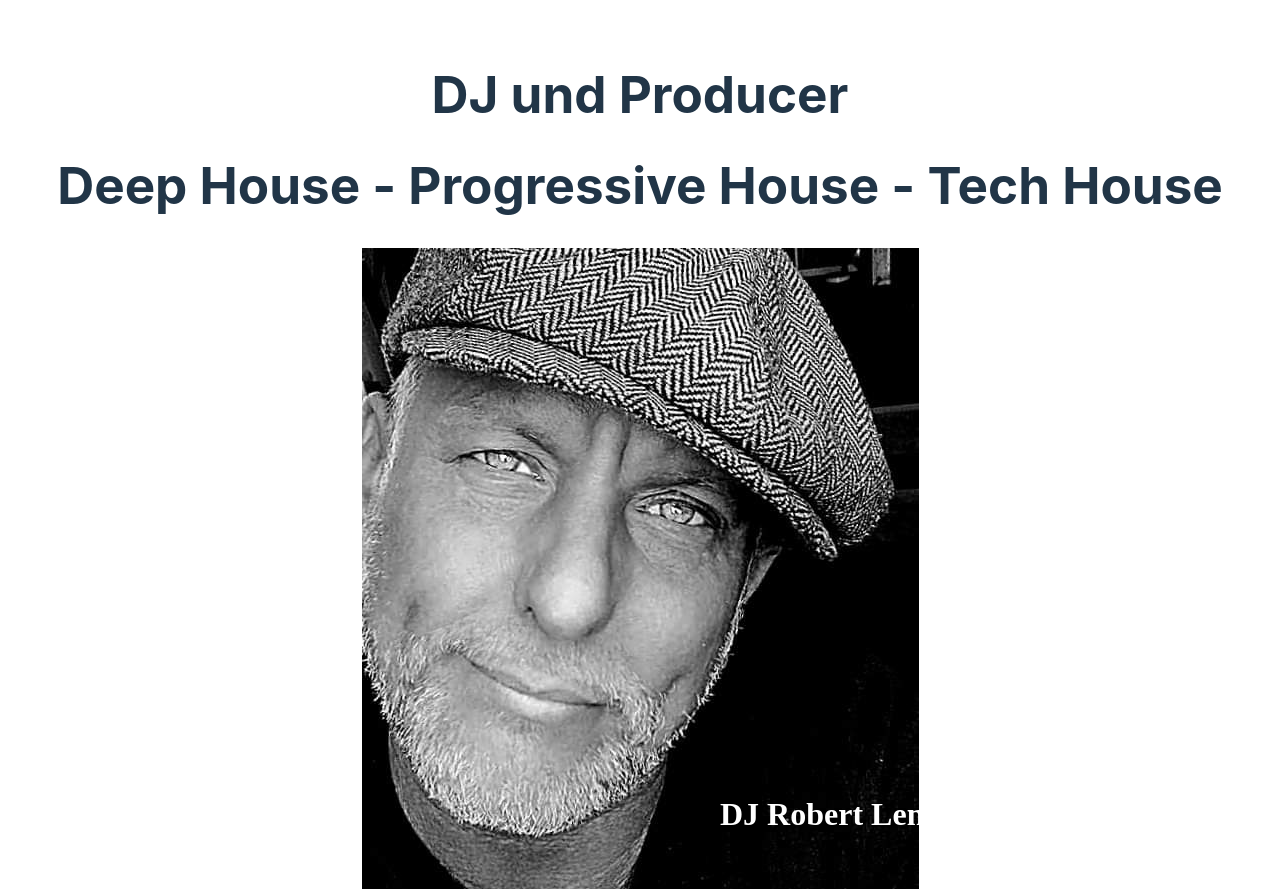
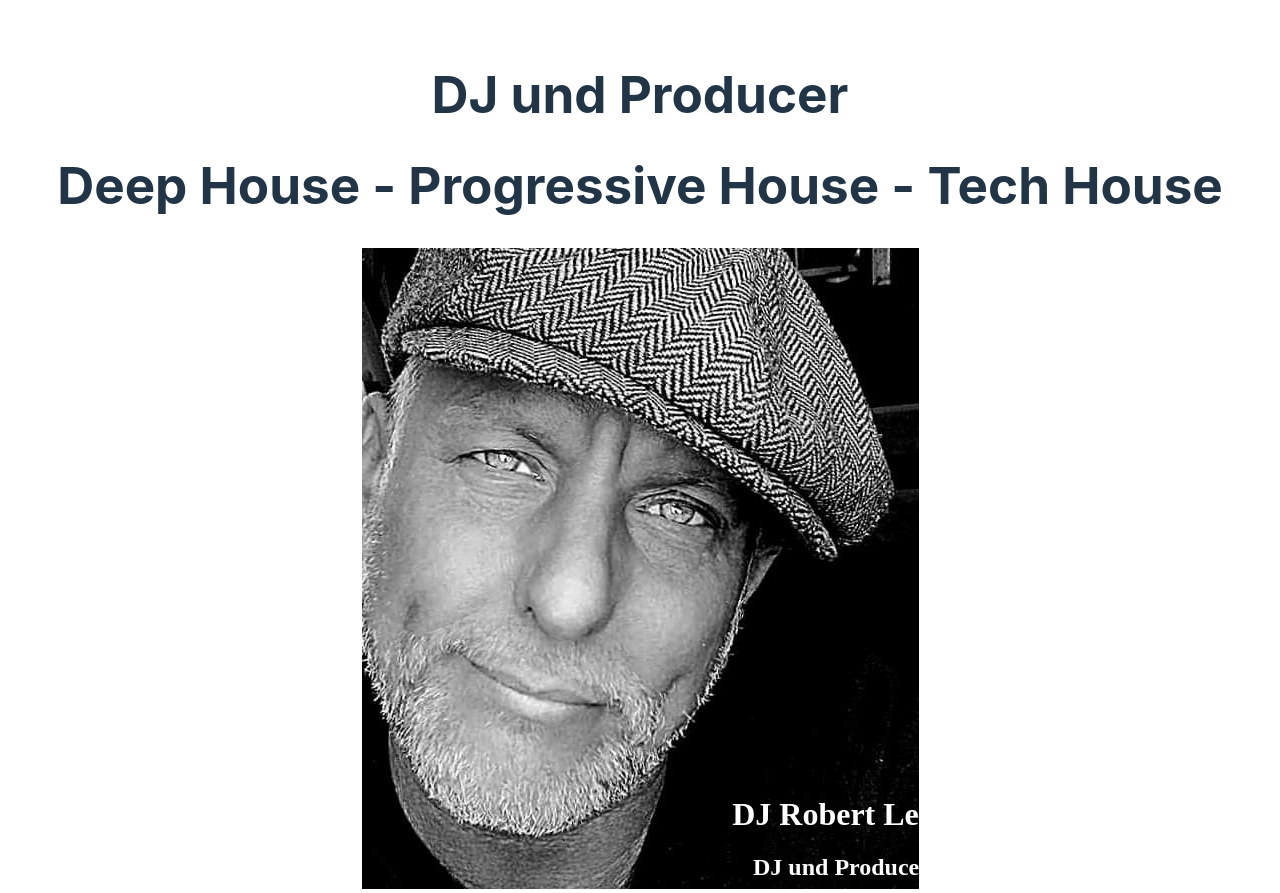
Before and after one commit to AGBDev/RobertWebsite, a Svelte app: page / in a window 1280 px wide. Shown: the top 893 px of the page. Built offline with nearby package versions, Linux system fonts and the light colour scheme.

Commit message:
added new subtitle to image text set website title

```diff
--- a/index.html
+++ b/index.html
@@ -4,7 +4,7 @@
     <meta charset="UTF-8" />
     <link rel="icon" type="image/svg+xml" href="/robert.jpg" />
     <meta name="viewport" content="width=device-width, initial-scale=1.0" />
-    <title></title>
+    <title>DJ Robert Lenz</title>
   </head>
   <body>
     <div id="app"></div>
--- a/src/App.svelte
+++ b/src/App.svelte
@@ -20,6 +20,11 @@
       >
         DJ Robert Lenz
       </h1>
+      <h1
+        style="font-family: 'Times New Roman', Times, serif; font-size:x-large"
+      >
+        DJ und Producer
+      </h1>
     </div>
   </div>
 
@@ -33,7 +38,7 @@
 
 <style>
   .gfg {
-    margin: 0%;
+    margin: 1%;
     position: relative;
   }
 
```
